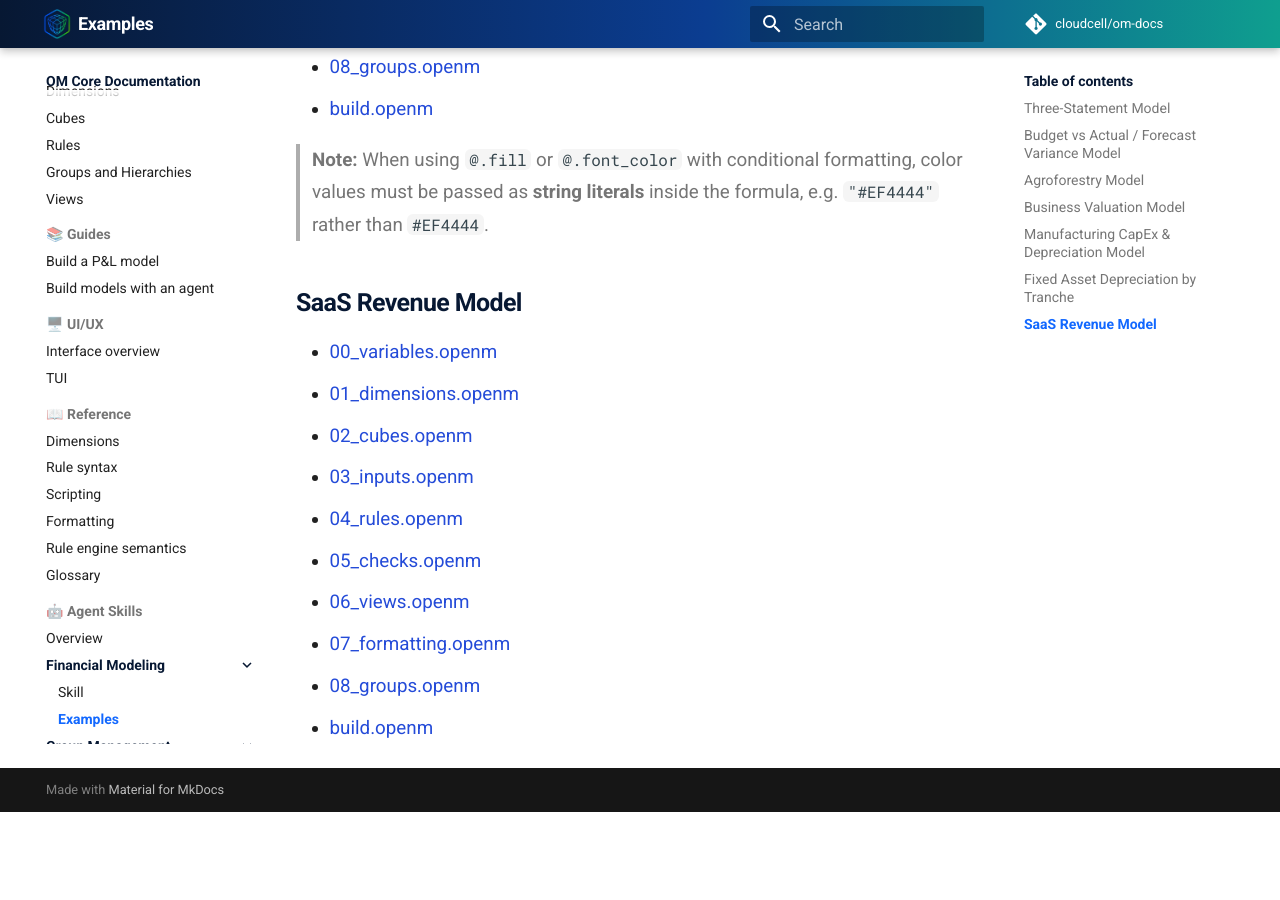
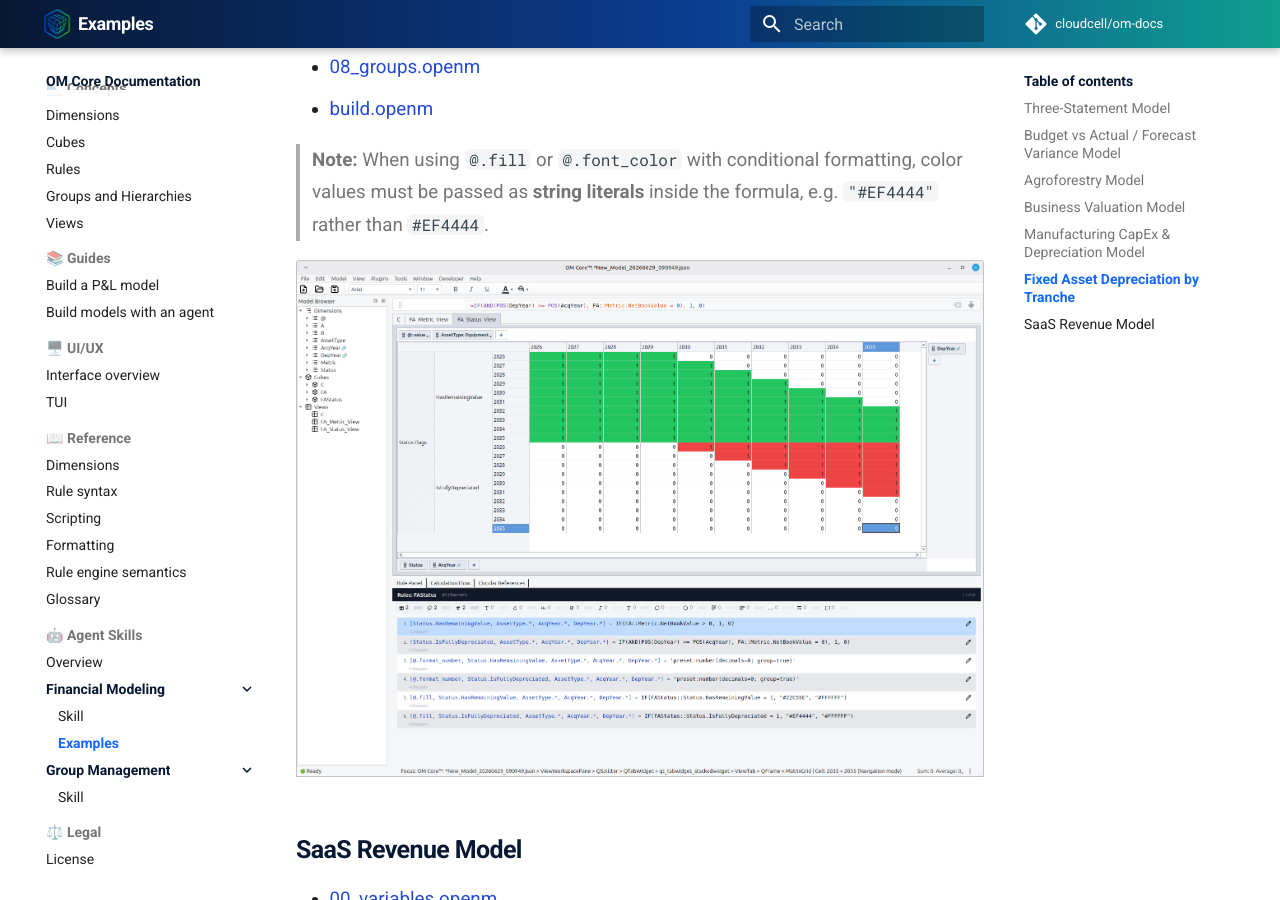
Before and after one commit to cloudcell/om-docs, an MkDocs documentation site: the page built from docs/skills/om-core-financial-modeling/examples/index.md, in a window 1280 px wide and 900 px high, scrolled down 5682 px. Built offline with MkDocs 1.6.1 and Material for MkDocs 9.7.7, drawn with Linux system fonts in a browser that asks for light colours; comment, search, counter and statistics services are not loaded; before the commit the page ends 6494 px from its top, so only the background shows below that.

Commit message:
docs: add screenshot of fixed asset depreciation model running in OM Core UI
Add PNG screenshot showing fixed-asset-depreciation example model rendered in the OM Core interface to examples index documentation.

```diff
--- a/docs/skills/om-core-financial-modeling/examples/index.md
+++ b/docs/skills/om-core-financial-modeling/examples/index.md
@@ -126,6 +126,8 @@ book value remains or the tranche is fully depreciated.
 > color values must be passed as **string literals** inside the formula, e.g.
 > `"#EF4444"` rather than `#EF4444`.
 
+![Fixed Asset Depreciation model running in the OM Core UI](../../../assets/images/fixed-asset-depreciation-model.png)
+
 ## SaaS Revenue Model
 
 - [00_variables.openm](saas-revenue-model/00_variables.openm)
```
Also changed, not shown: docs/assets/images/fixed-asset-depreciation-model.png (added).
